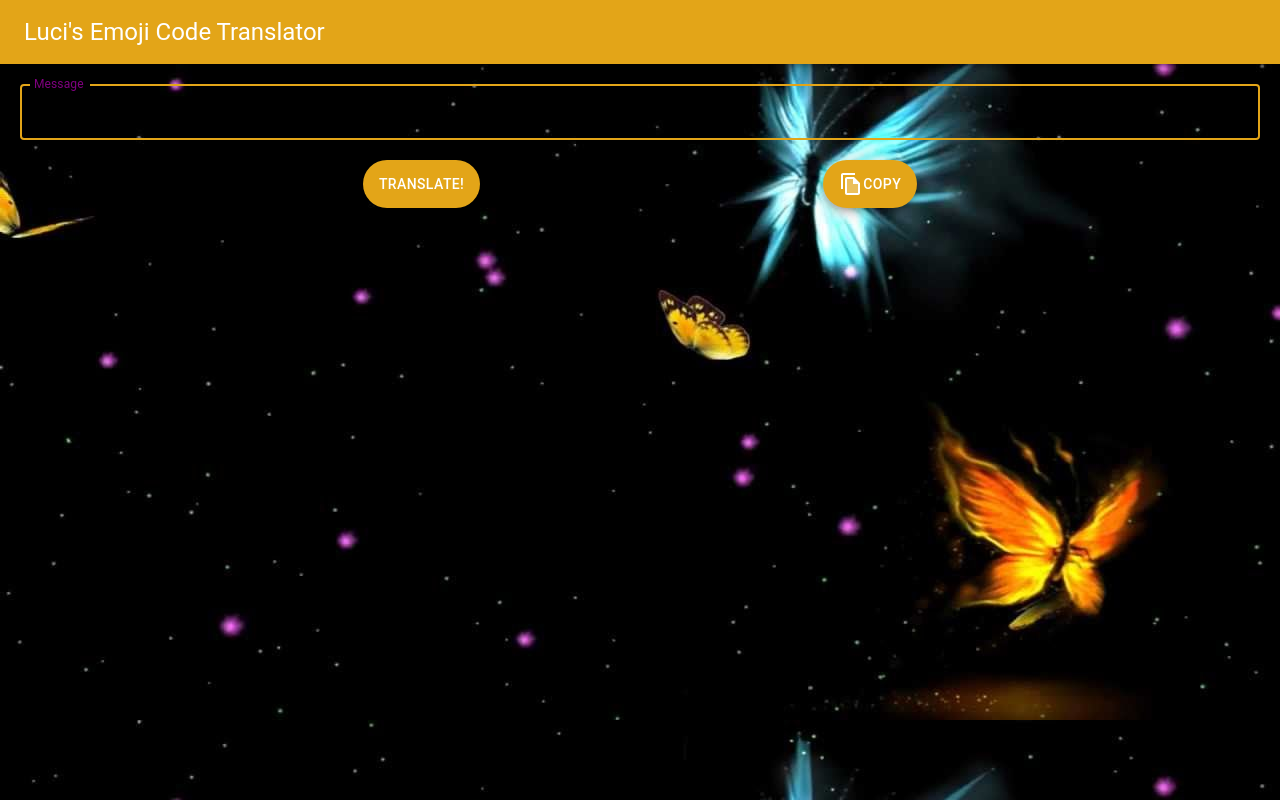
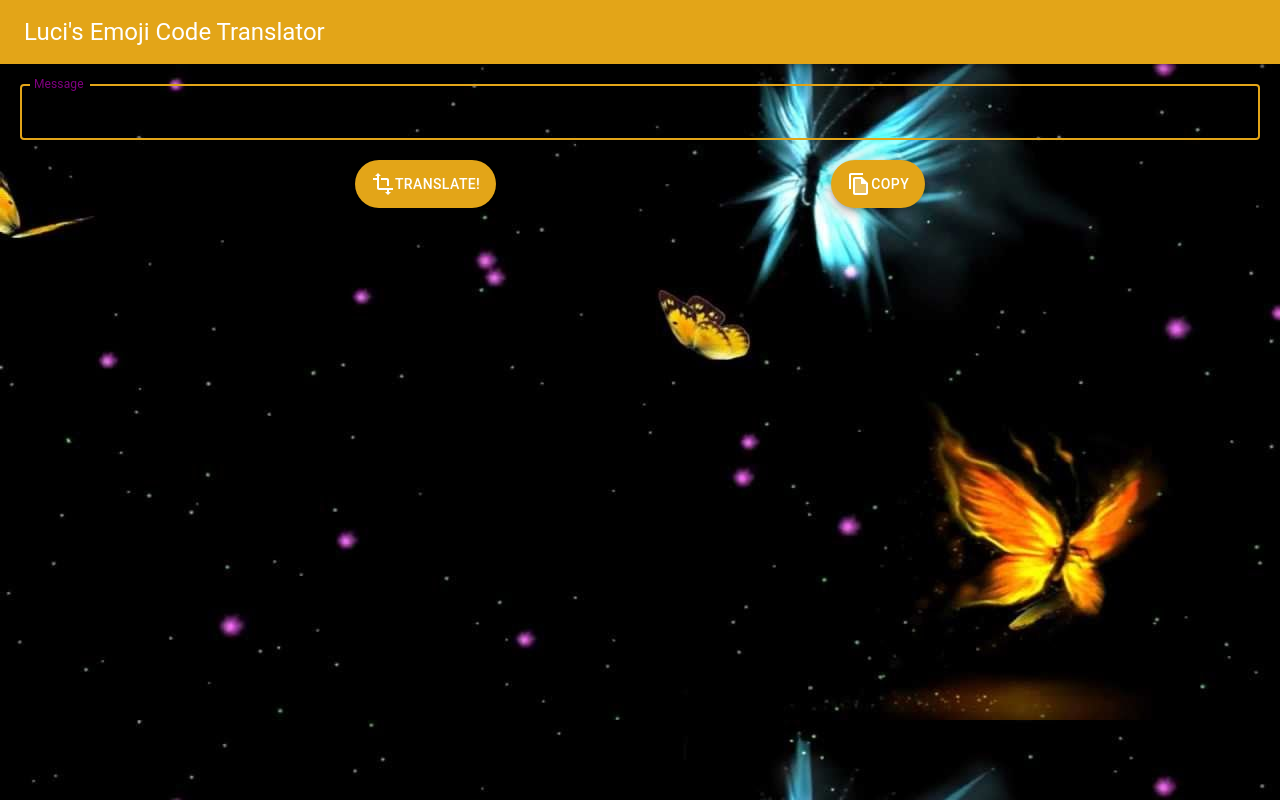
Before and after one commit to zedford/luci-emoji-code, a React (Create React App) app: page / in a window 1280 px wide. Built offline with nearby package versions, Linux system fonts and the light colour scheme.

Commit message:
Transform icon

```diff
--- a/src/components/translator.tsx
+++ b/src/components/translator.tsx
@@ -5,6 +5,7 @@ import Typography from "@material-ui/core/Typography";
 import TextField from "@material-ui/core/TextField";
 import Fab from "@material-ui/core/Fab";
 import FileCopyTwoToneIcon from "@material-ui/icons/FileCopyTwoTone";
+import TransformIcon from "@material-ui/icons/Transform";
 import { translate } from "../logic/translations";
 
 import "../App.scss";
@@ -61,6 +62,7 @@ const Translator: React.FC<any> = () => {
               root: "form-row form-button color-change"
             }}
           >
+            <TransformIcon />
             Translate!
           </Fab>
           <Fab
```
